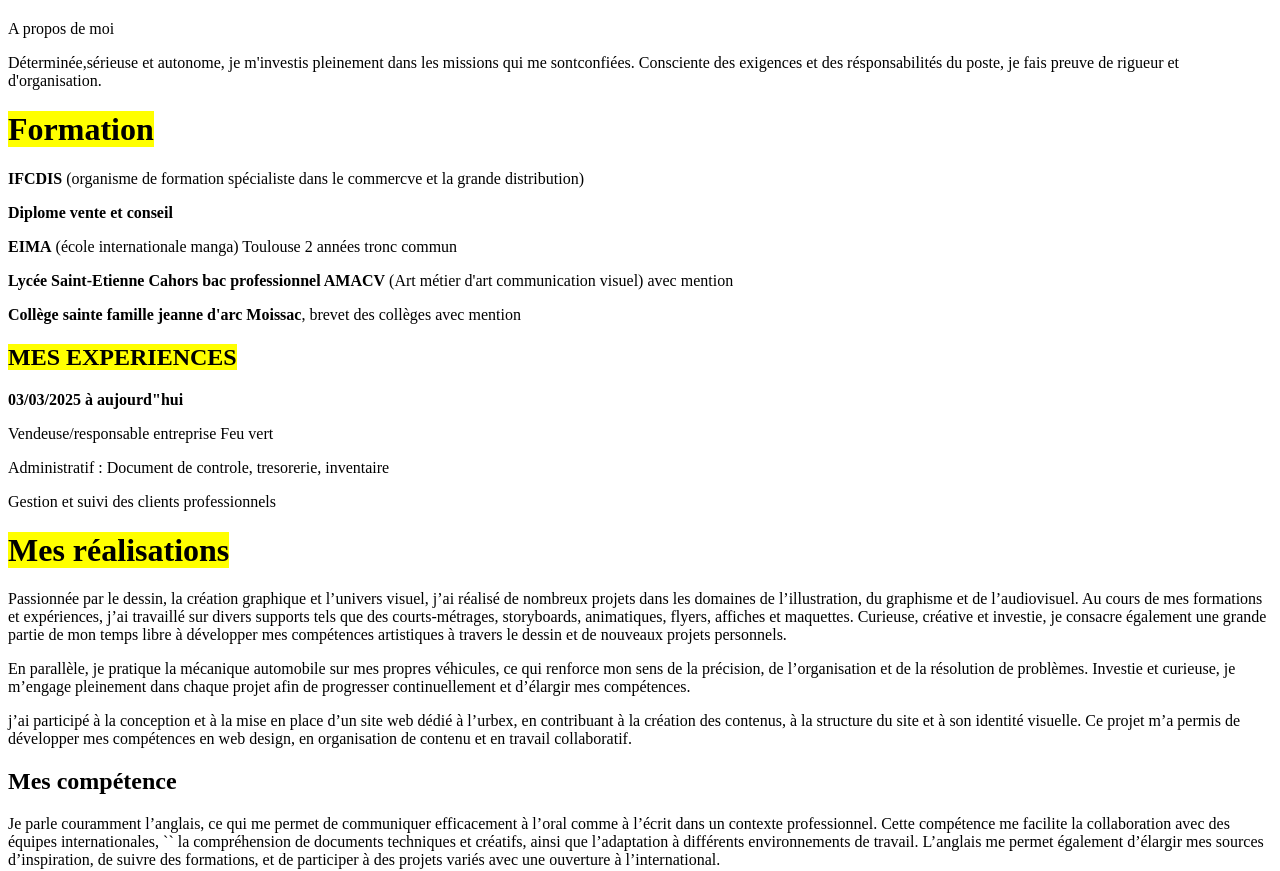
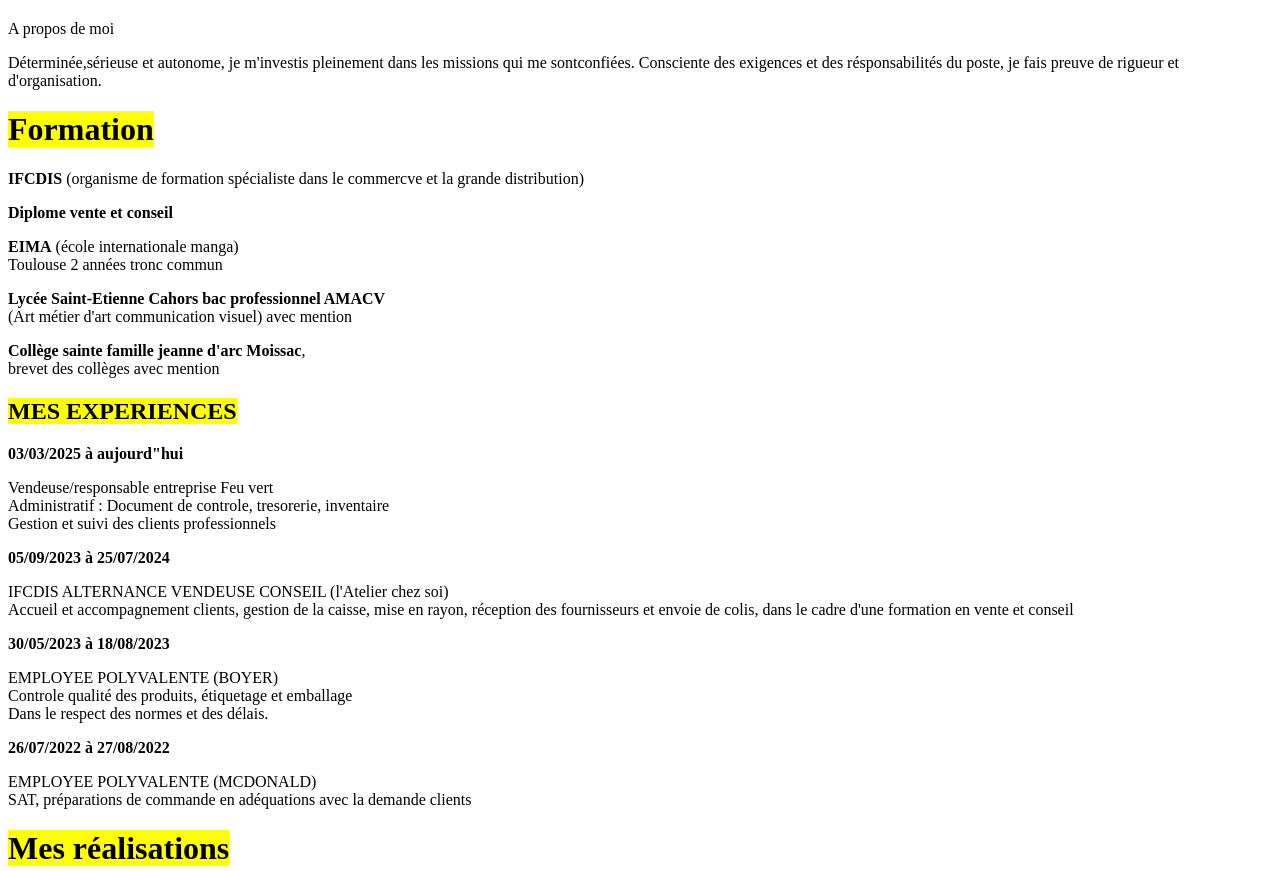
Before and after one commit to Raijin-mistwalker/portfolio, a plain HTML site: page index.html in a window 1280 px wide. Shown: the part 105-976 px from the top of the page. Drawn offline with Linux system fonts and the light colour scheme.

Commit message:
remise en forme

```diff
--- a/index.html
+++ b/index.html
@@ -35,13 +35,13 @@
     </b>
     </p>
     <p>
-       <b>EIMA</b> (école internationale manga) Toulouse 2 années tronc commun
+       <b>EIMA</b> (école internationale manga) <br>Toulouse 2 années tronc commun
     </p>
     <p>
-        <b>Lycée Saint-Etienne Cahors bac professionnel AMACV</b> (Art métier d'art communication visuel) avec mention
+        <b>Lycée Saint-Etienne Cahors bac professionnel AMACV</b> <br>(Art métier d'art communication visuel) avec mention
     </p>
     <p>
-        <b>Collège sainte famille jeanne d'arc Moissac</b>, brevet des collèges avec mention
+        <b>Collège sainte famille jeanne d'arc Moissac</b>, <br>brevet des collèges avec mention
     </p>
     <h2>
         <mark>MES EXPERIENCES</mark>
@@ -50,13 +50,32 @@
         <b>03/03/2025 à aujourd"hui</b>
     </p>
     <p>
-        Vendeuse/responsable entreprise Feu vert
+        Vendeuse/responsable entreprise Feu vert<br>
+        Administratif : Document de controle, tresorerie, inventaire<br>
+        Gestion et suivi des clients professionnels
+    </p>
+
+    <p>
+        <b>05/09/2023 à 25/07/2024</b>
     </p>
     <p>
-        Administratif : Document de controle, tresorerie, inventaire
+        IFCDIS ALTERNANCE VENDEUSE CONSEIL (l'Atelier chez soi)<br>
+        Accueil et accompagnement clients, gestion de la caisse, mise en rayon, réception des fournisseurs et envoie de colis, dans le cadre d'une formation en vente et conseil
     </p>
     <p>
-        Gestion et suivi des clients professionnels
+        <b>30/05/2023 à 18/08/2023</b>
+    </p>
+    <p>
+        EMPLOYEE POLYVALENTE (BOYER)<br>
+        Controle qualité des produits, étiquetage et emballage<br>
+        Dans le respect des normes et des délais.
+    </P>
+    <p>
+        <b>26/07/2022 à 27/08/2022</b>
+    </p>
+    <p>
+        EMPLOYEE POLYVALENTE (MCDONALD)<br>
+        SAT, préparations de commande en adéquations avec la demande clients
     </p>
     <H1>
         <mark>Mes réalisations</mark>
@@ -78,7 +97,7 @@
     </p>
 
     <h2>
-        Mes compétence
+        Mes compétences
     </h2>
     <p>
         Je parle couramment l’anglais, ce qui me permet de communiquer efficacement à l’oral comme à l’écrit dans un contexte professionnel.
```
